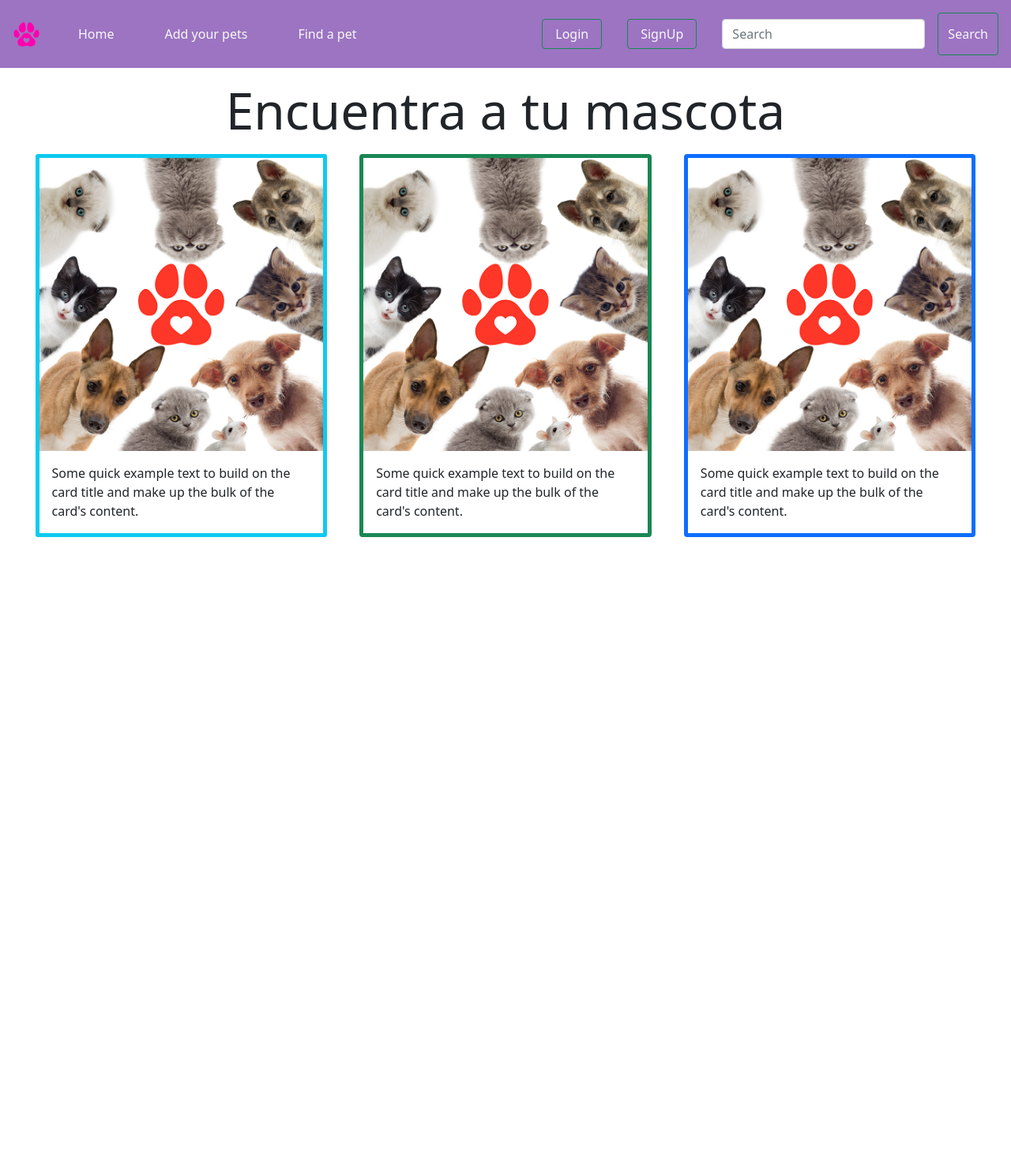
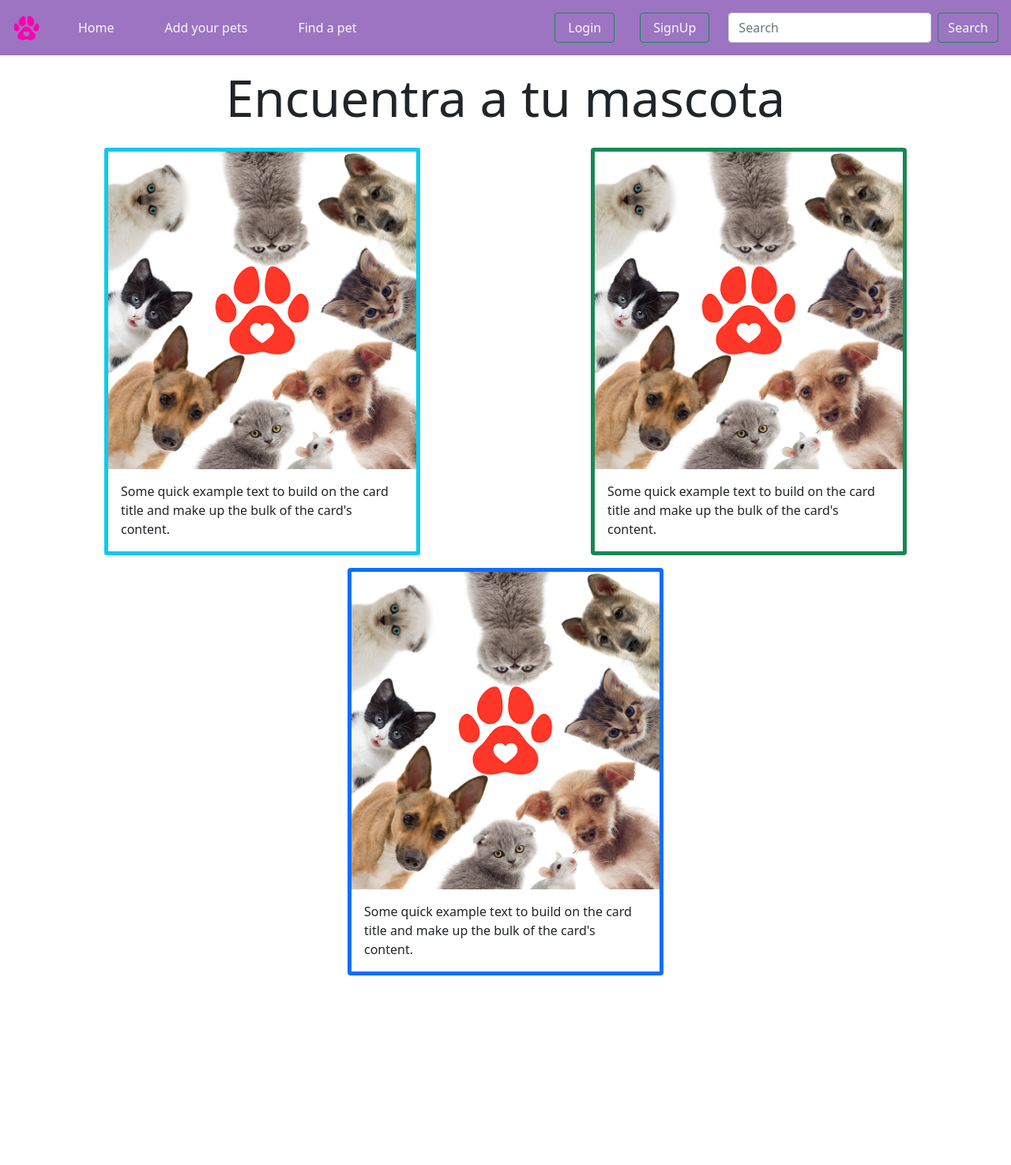
Before and after one commit to virdc/NuestraHuella, a Spring app: page /index in a window 1280 px wide. Shown: the top 1475 px of the page at 79% size. Before the commit the page ends 680 px from the top, so only its background shows below. Run offline with Thymeleaf, Linux system fonts and the light colour scheme; the template is opened without the code that fills it, so the values that code supplies are empty.

Commit message:
Make the image cards responsive

```diff
--- a/main2/src/main/resources/templates/index.html
+++ b/main2/src/main/resources/templates/index.html
@@ -41,7 +41,7 @@
           <a class="btn text-light btn-outline-success mx-3 px-3 " href="/login.html">Login</a>
           <a class="btn text-light btn-outline-success mx-3 px-3" href="/singup.html">SignUp</a>
           <form class="d-flex">
-            <input class="form-control m-3" type="search" placeholder="Search" aria-label="Search">
+            <input class="form-control m-2" type="search" placeholder="Search" aria-label="Search">
             <button class="text-light btn btn-outline-success my-2" type="submit">Search</button>
           </form>
         </div>
@@ -59,21 +59,21 @@
       </div>
 
         <div class="container-fluid d-flex justify-content-around align-content-end flex-wrap">
-          <div class="card-img border border-5 border-info rounded-5" style="width: 30%;">
+          <div class="card-img border border-5 border-info rounded-5 m-2" style="width: 50vh;">
             <img src="../static/img/Logo-Huella.png" class="card-img-top " alt="...">
             <div class="card-body">
               <p class="card-text">Some quick example text to build on the card title and make up the bulk of the card's
                 content.</p>
             </div>
           </div>
-          <div class="card border border-5 border-success rounded-5" style="width: 30%;">
+          <div class="card border border-5 border-success rounded-5 m-2" style="width: 50vh;">
             <img src="../static/img/Logo-Huella.png" class="card-img-top" alt="...">
             <div class="card-body">
               <p class="card-text">Some quick example text to build on the card title and make up the bulk of the card's
                 content.</p>
             </div>
           </div>
-          <div class="card border border-5 border-primary rounded-5" style="width: 30%;">
+          <div class="card border border-5 border-primary rounded-5 m-2" style="width: 50vh;">
             <img src="../static/img/Logo-Huella.png" class="card-img-top" alt="...">
             <div class="card-body">
               <p class="card-text">Some quick example text to build on the card title and make up the bulk of the card's
```
Also changed, not shown: 1 other file.
